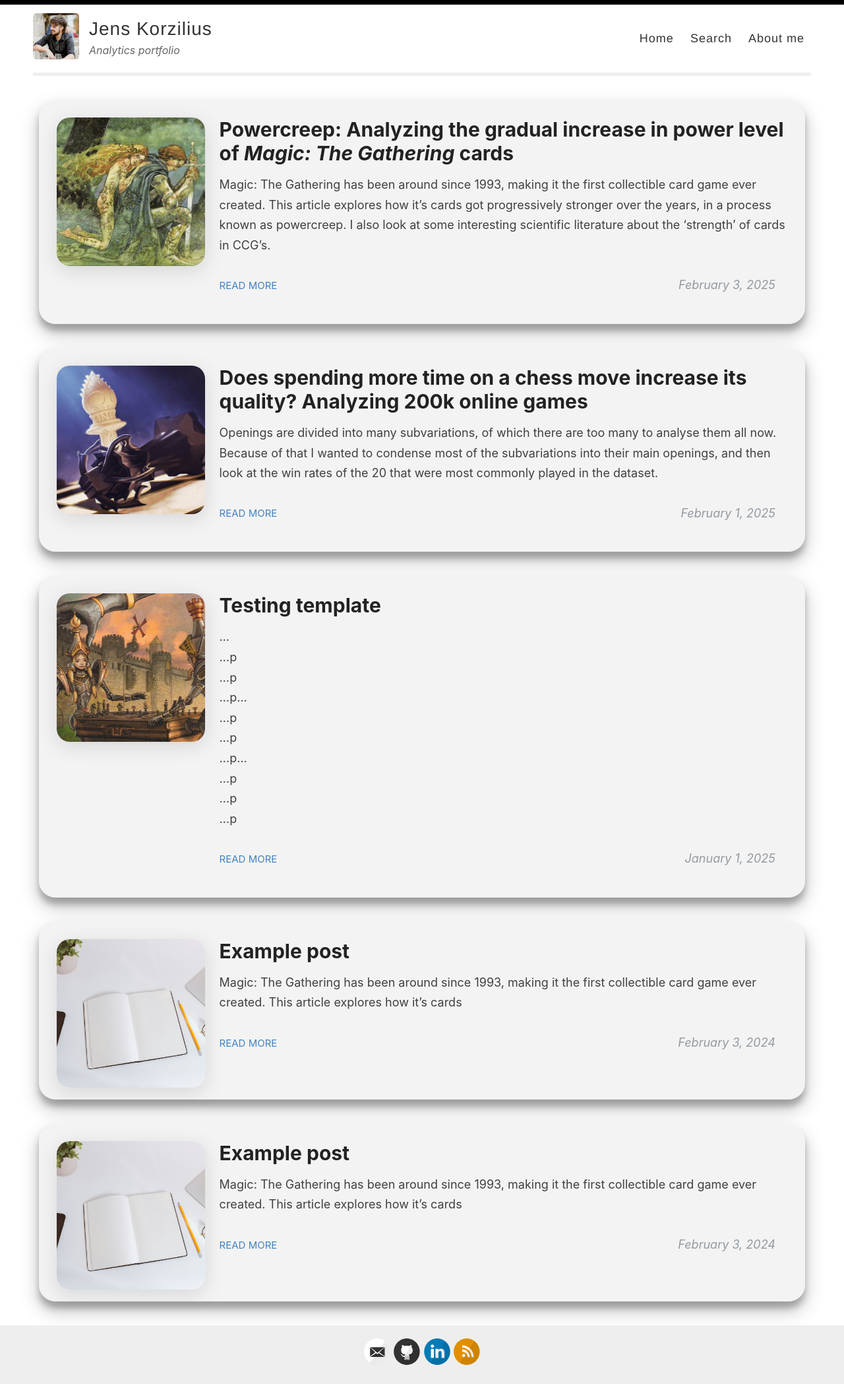
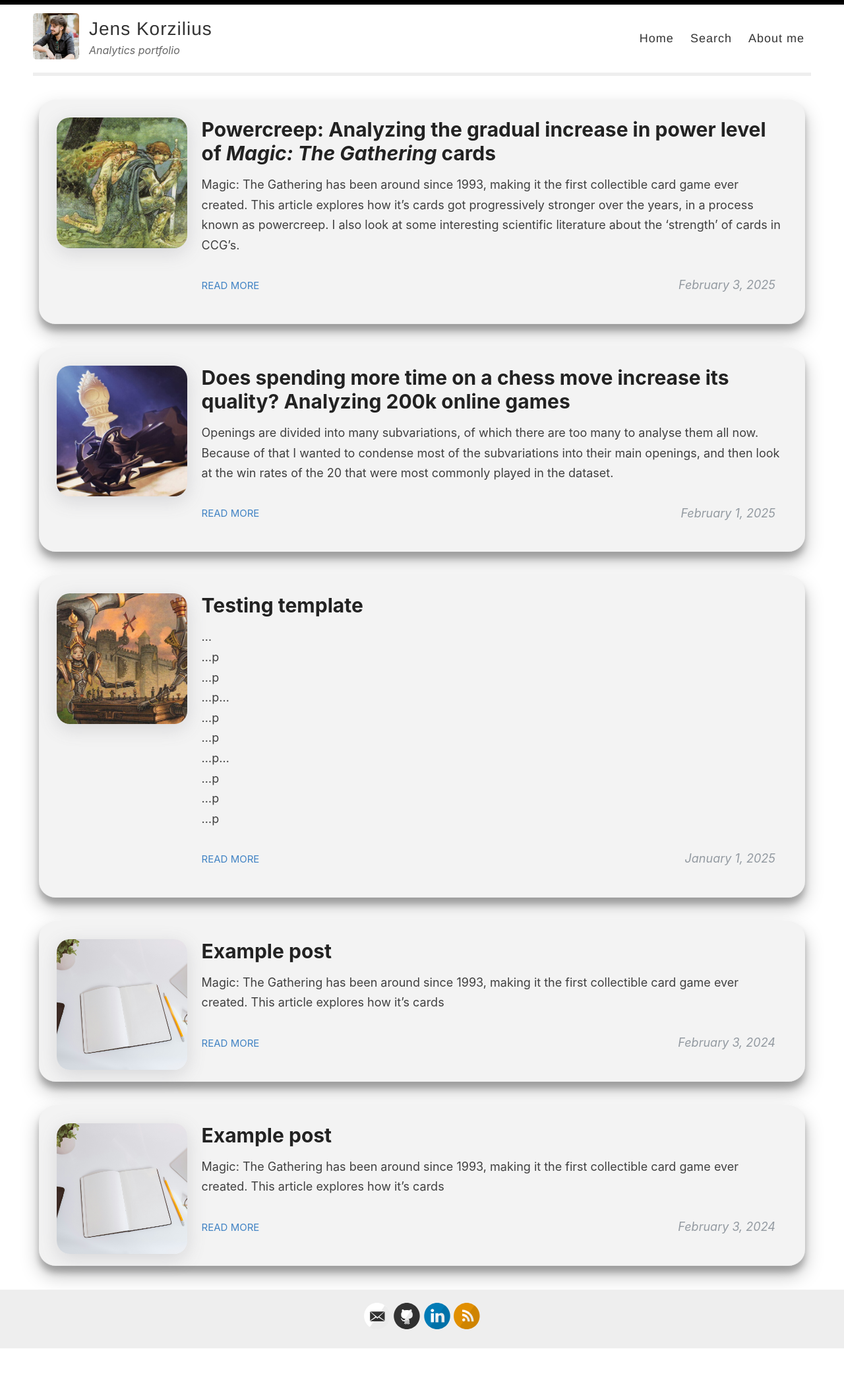
Before and after one commit to Pil0tz/pil0tz.github.io, a Jekyll site: the page built from index.html, in a window 1280 px wide. Shown: the whole page at 66% size. Built offline with Jekyll 4.4.1, drawn with Linux system fonts in a browser that asks for light colours; the list of posts is cut into pages by our own code; after the commit the page ends 2043 px from its top, so only the background shows below that.

Commit message:
reduce image size

```diff
--- a/_sass/_custom.scss
+++ b/_sass/_custom.scss
@@ -5,8 +5,8 @@
 
 
 // COVER IMAGES
-$imageSize: 25vh;
 
+$imageSize: 22vh;
 
 .cover-image {
     border-radius: 20px;
```
